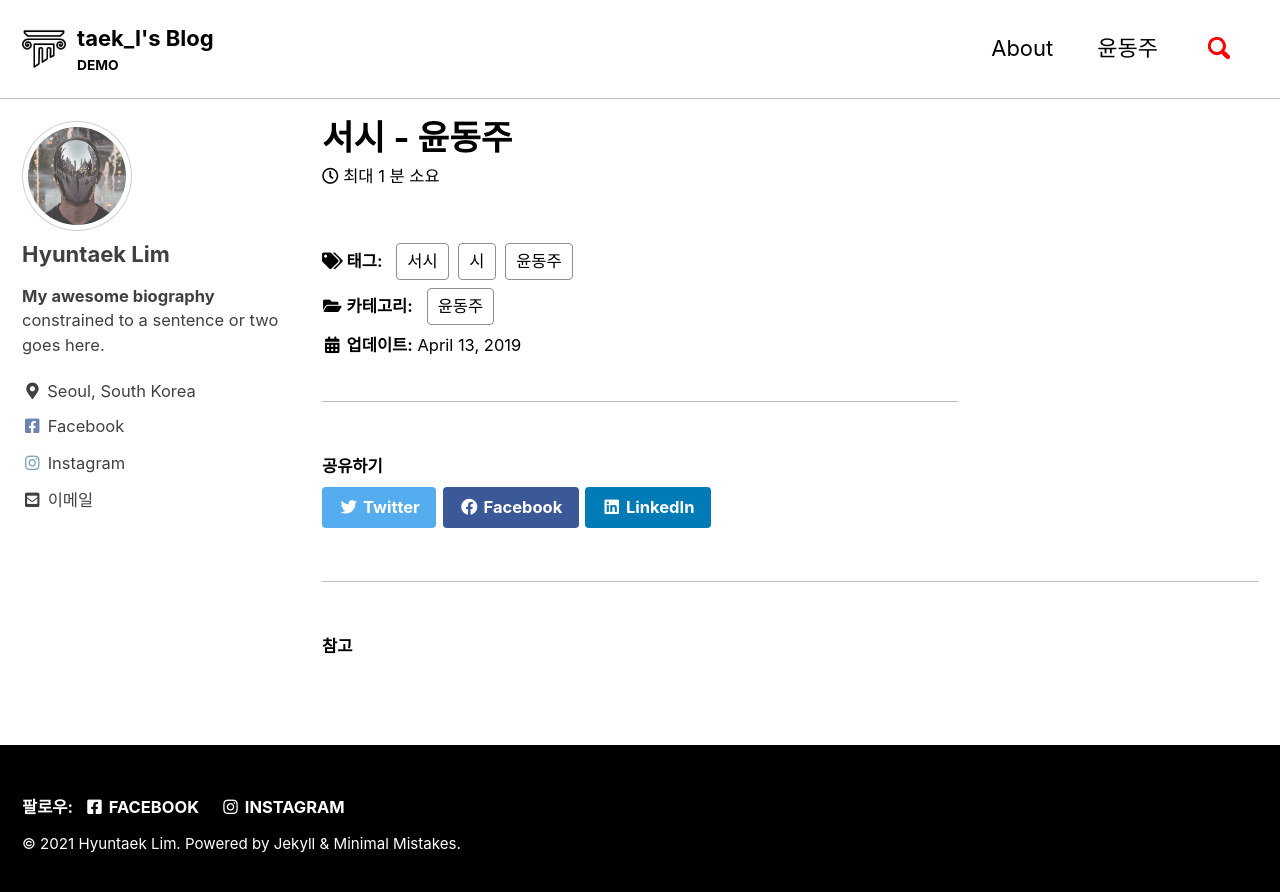
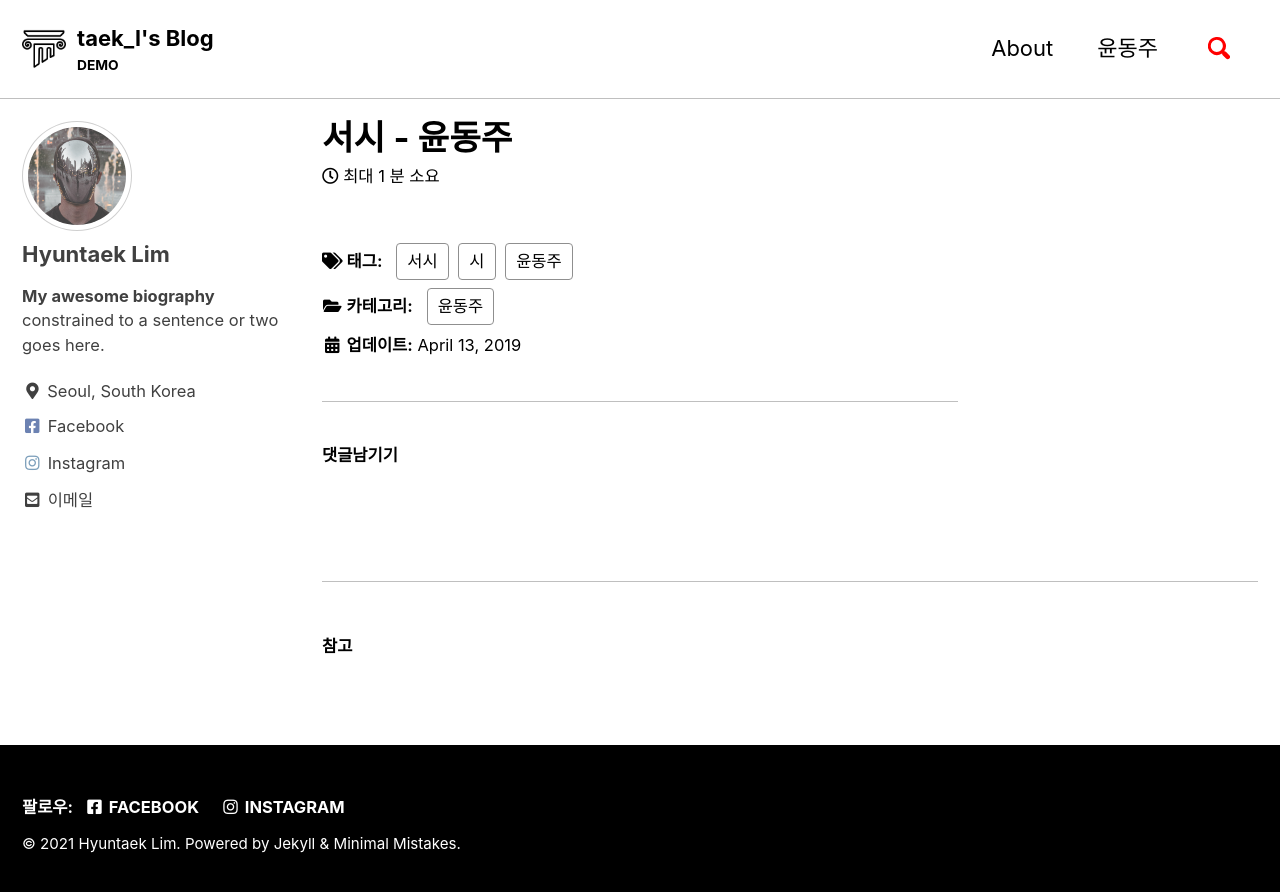
Before and after one commit to htlim94/htlim94.github.io, a Jekyll site: the page built from _posts/2021-02-16-시 - 서시.md, in a window 1280 px wide. Shown: the top 892 px of the page. Built offline with Jekyll 4.4.1, drawn with Linux system fonts in a browser that asks for light colours; cached includes are drawn as plain includes; comment, search, counter and statistics services are not loaded; part of the change alters nothing that is shown.

Commit message:
Add comments by Disqus

```diff
--- a/_config.yml
+++ b/_config.yml
@@ -30,9 +30,9 @@ logo                     : "/assets/images/logo.png"
 # breadcrumbs            : false # true, false (default)
 words_per_minute         : 200
 comments:
-  provider               : "facebook" # false (default), "disqus", "discourse", "facebook", "staticman", "staticman_v2", "utterances", "custom"
+  provider               : "disqus" # false (default), "disqus", "discourse", "facebook", "staticman", "staticman_v2", "utterances", "custom"
   disqus:
-    shortname            : # https://help.disqus.com/customer/portal/articles/466208-what-s-a-shortname-
+    shortname            : "taek-l-github-io" # https://help.disqus.com/customer/portal/articles/466208-what-s-a-shortname-
   discourse:
     server               : # https://meta.discourse.org/t/embedding-discourse-comments-via-javascript/31963 , e.g.: meta.discourse.org
   facebook:
@@ -279,8 +279,8 @@ defaults:
       layout: single
       author_profile: true
       read_time: true
-      comments: # 블로그 댓글 기능 true
-      share: true
+      comments: true # 블로그 댓글 기능 true
+      share: false
       related: true
 
   # _pages
@@ -292,5 +292,5 @@ defaults:
       author_profile: true
       read_time: false
       comments: false
-      share: true
+      share: false
       related: false
```
